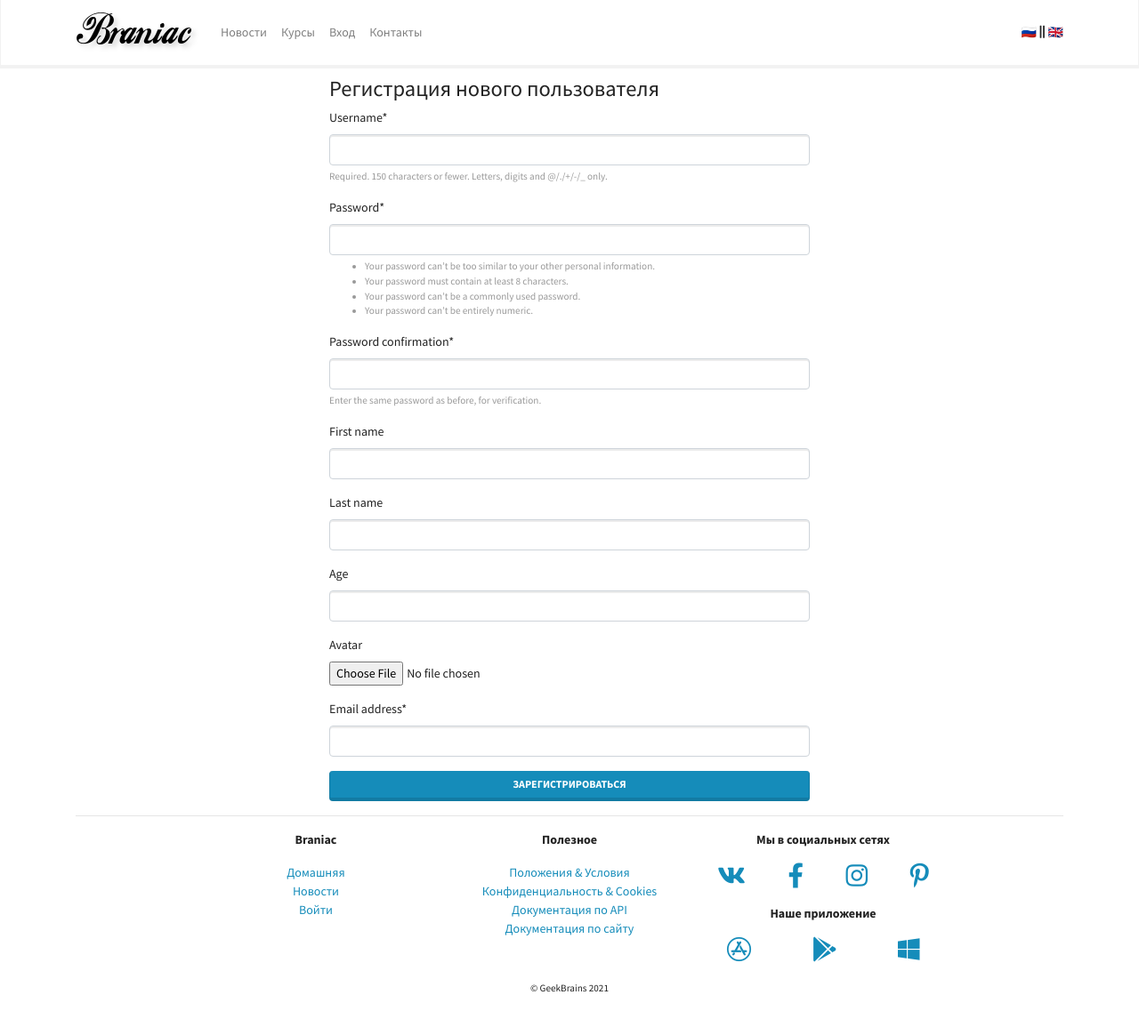
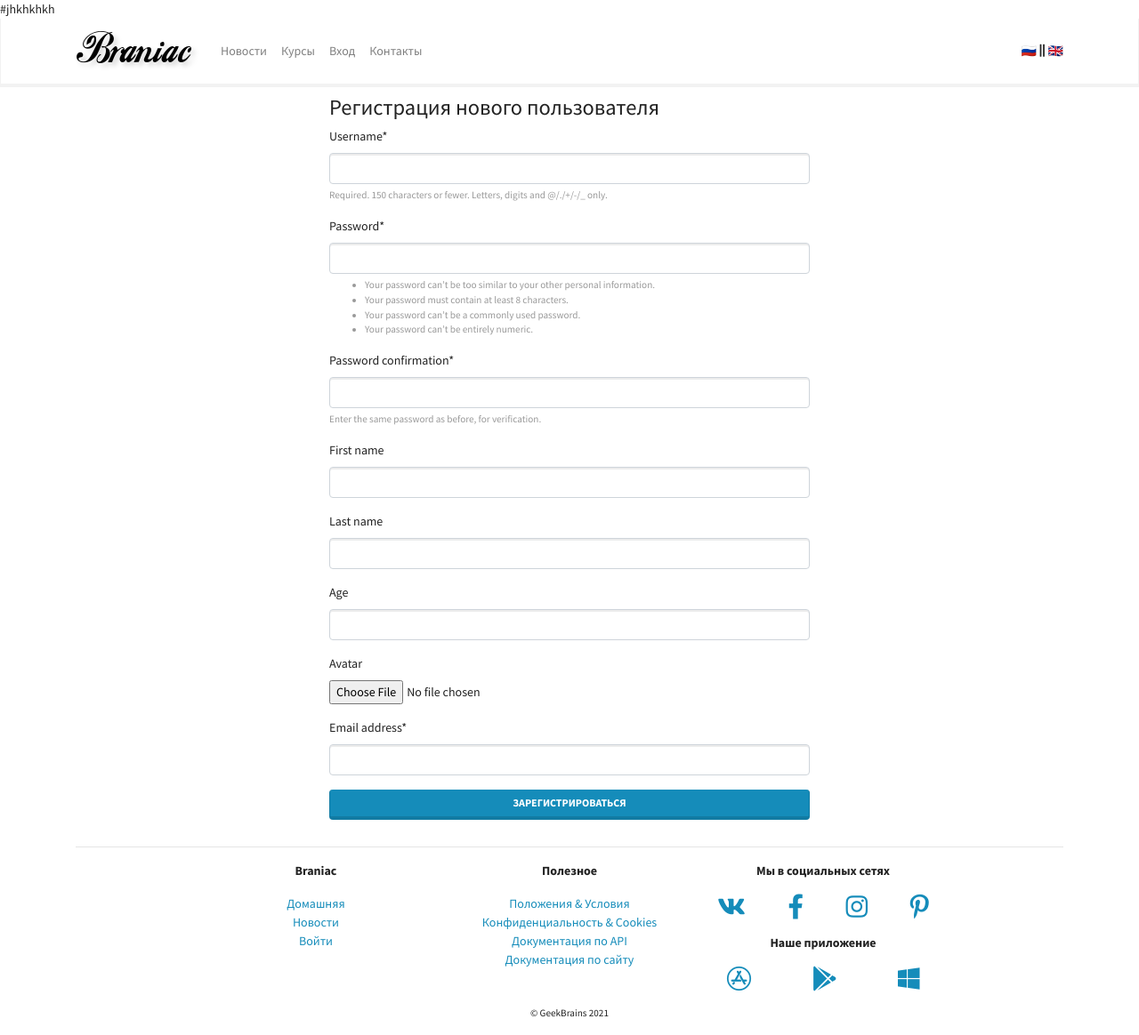
Before and after one commit to k2foxspb/BraniacLMS, a Django app: page /authapp/register/ in a window 1280 px wide. Shown: the whole page at 89% size. Before the commit the page ends 1116 px from the top, so only its background shows below. Run offline with Django 4.2, Linux system fonts and the light colour scheme; some libraries are stand-ins or nearby versions.

Commit message:
Update base.html
111

```diff
--- a/config/mainapp/templates/mainapp/base.html
+++ b/config/mainapp/templates/mainapp/base.html
@@ -1,5 +1,5 @@
 {% load static %}
-
+#jhkhkhkh
 <!doctype html>
 <html lang="ru">
 
```
